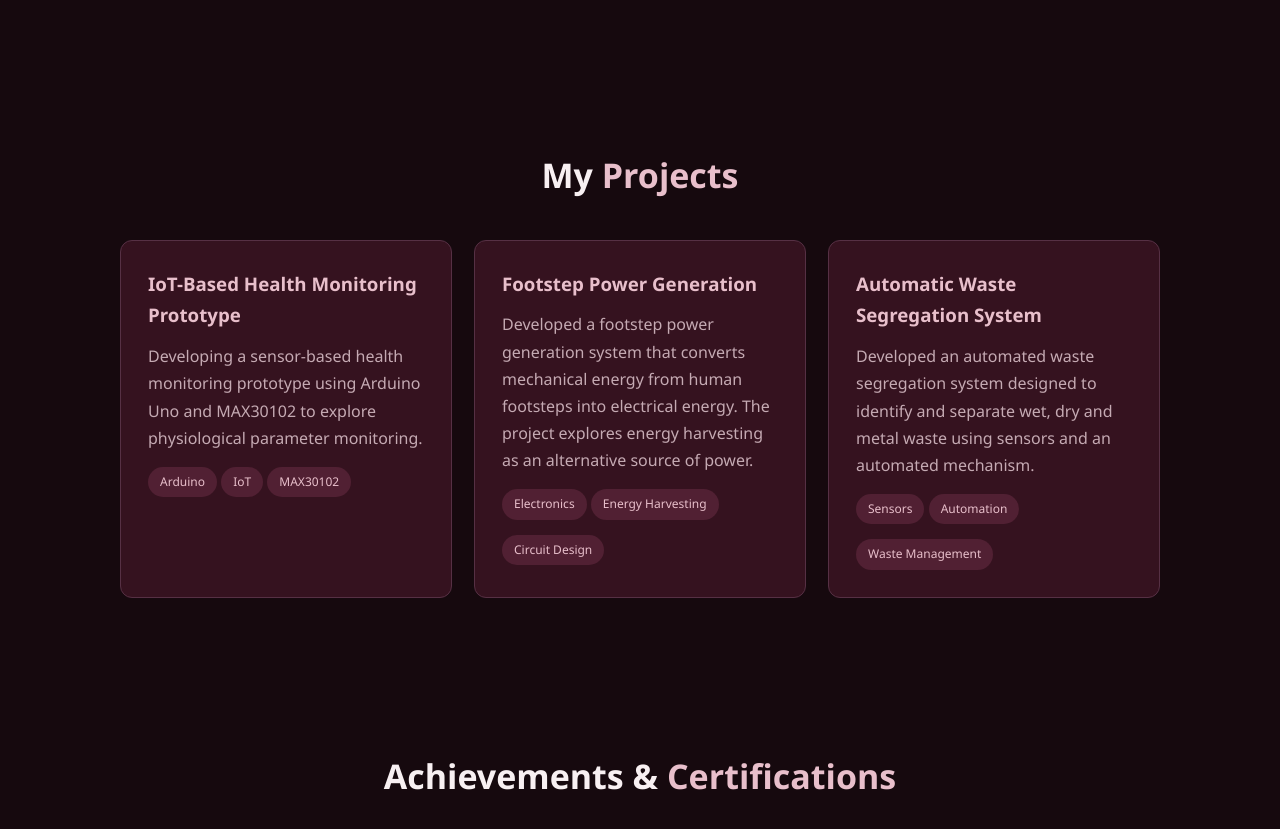
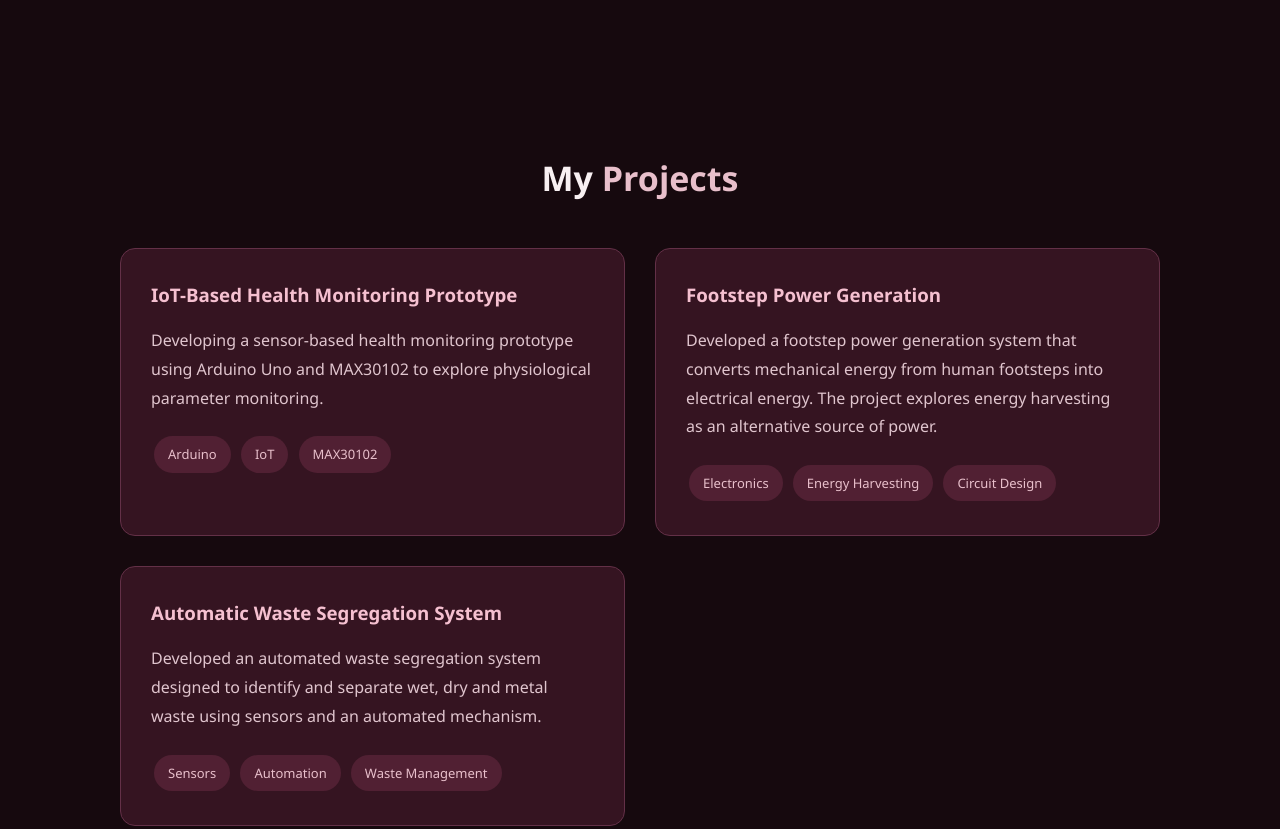
Before and after one commit to shifayezohaa7-bit/zohaa-portfolio, a plain HTML site: page index.html in a window 1280 px wide. Shown: the part 2439-3268 px from the top of the page. Drawn offline with Linux system fonts and the light colour scheme.

Commit message:
Refactor CSS comments and update project styles

```diff
--- a/style.css
+++ b/style.css
@@ -1,8 +1,8 @@
 
-/* =================================
-   ZOHAA'S PORTFOLIO
-   DEEP BURGUNDY THEME
-================================= */
+/* ==========================================
+   ZOHAA'S PERSONAL PORTFOLIO
+   THEME: DEEP BURGUNDY
+========================================== */
 
 /* 1. GLOBAL STYLING */
 
@@ -199,7 +199,7 @@ header {
     margin: auto;
 }
 
-/* 6. SKILL AND PROJECT CARDS */
+/* 6. GENERAL CARDS */
 
 .card-container {
     display: grid;
@@ -236,17 +236,59 @@ header {
     margin-bottom: 12px;
 }
 
+/* 7. PROJECTS SECTION */
+
+#projects {
+    padding: 80px 30px;
+    text-align: center;
+}
+
+#projects .card-container {
+    display: grid;
+    grid-template-columns: repeat(2, 1fr);
+    gap: 30px;
+    margin-top: 40px;
+}
+
+#projects .card {
+    background: #351421;
+    padding: 30px;
+    border: 1px solid #633047;
+    border-radius: 15px;
+    text-align: left;
+    transition: 0.3s ease;
+}
+
+#projects .card:hover {
+    transform: translateY(-8px);
+    border-color: #c05a7a;
+    box-shadow: 0 8px 25px rgba(192, 90, 122, 0.15);
+}
+
+#projects .card h3 {
+    color: #f5c0d0;
+    margin-bottom: 15px;
+}
+
+#projects .card p {
+    color: #e0c5ce;
+    line-height: 1.8;
+    margin-bottom: 20px;
+}
+
+/* PROJECT TECHNOLOGY TAGS */
+
 .tag {
     display: inline-block;
-    margin-top: 15px;
-    padding: 5px 12px;
+    margin: 4px 3px;
+    padding: 7px 14px;
     border-radius: 20px;
     background: #512033;
     color: var(--light-rose);
-    font-size: 12px;
+    font-size: 13px;
 }
 
-/* 7. CONTACT SECTION */
+/* 8. CONTACT SECTION */
 
 .contact-links {
     display: flex;
@@ -270,7 +312,7 @@ header {
     color: #16090E;
 }
 
-/* 8. FOOTER */
+/* 9. FOOTER */
 
 footer {
     text-align: center;
@@ -280,7 +322,7 @@ footer {
     border-top: 1px solid #47202F;
 }
 
-/* 9. MOBILE RESPONSIVENESS */
+/* 10. MOBILE RESPONSIVENESS */
 
 @media (max-width: 768px) {
 
@@ -313,4 +355,12 @@ footer {
     .section {
         padding: 55px 22px;
     }
+
+    #projects {
+        padding: 55px 22px;
+    }
+
+    #projects .card-container {
+        grid-template-columns: 1fr;
+    }
 }
```
